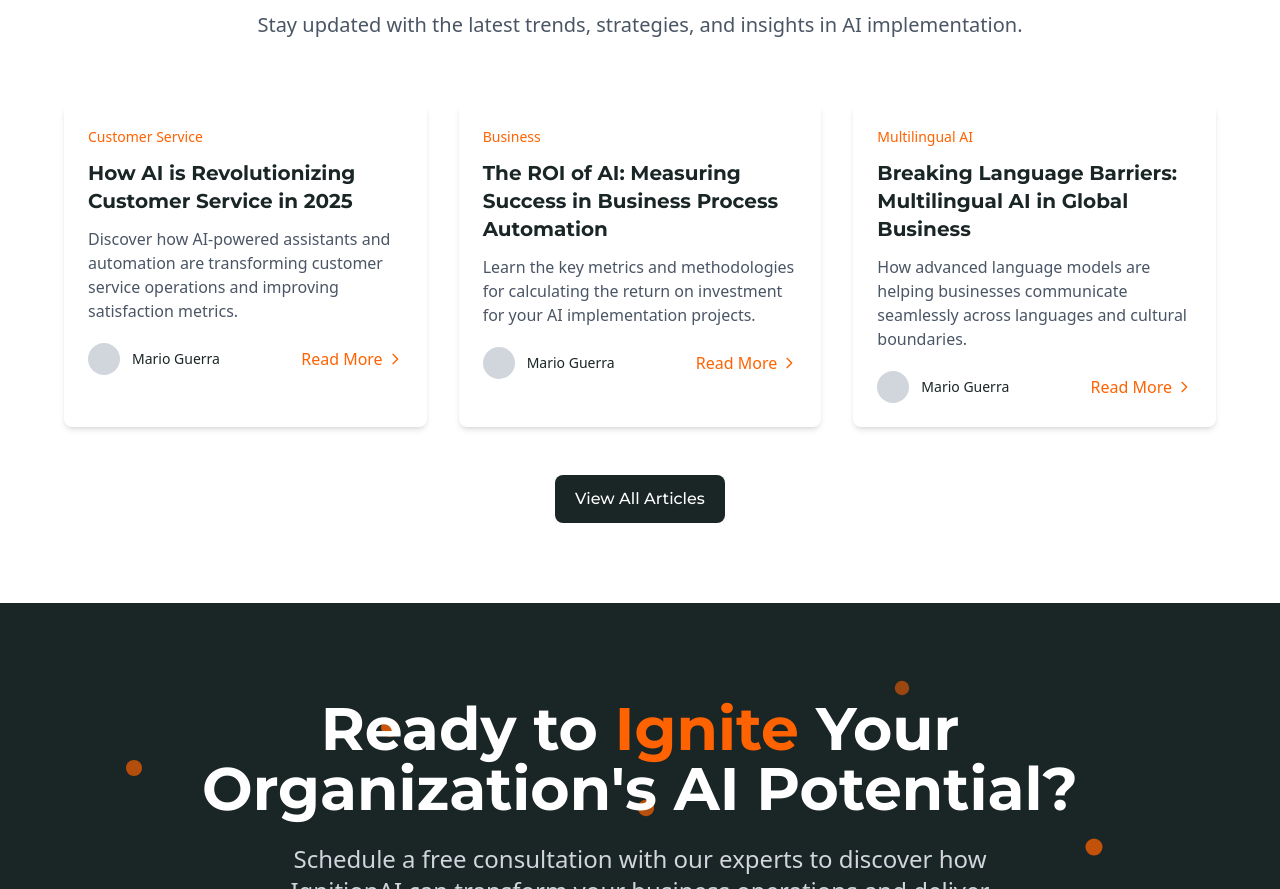
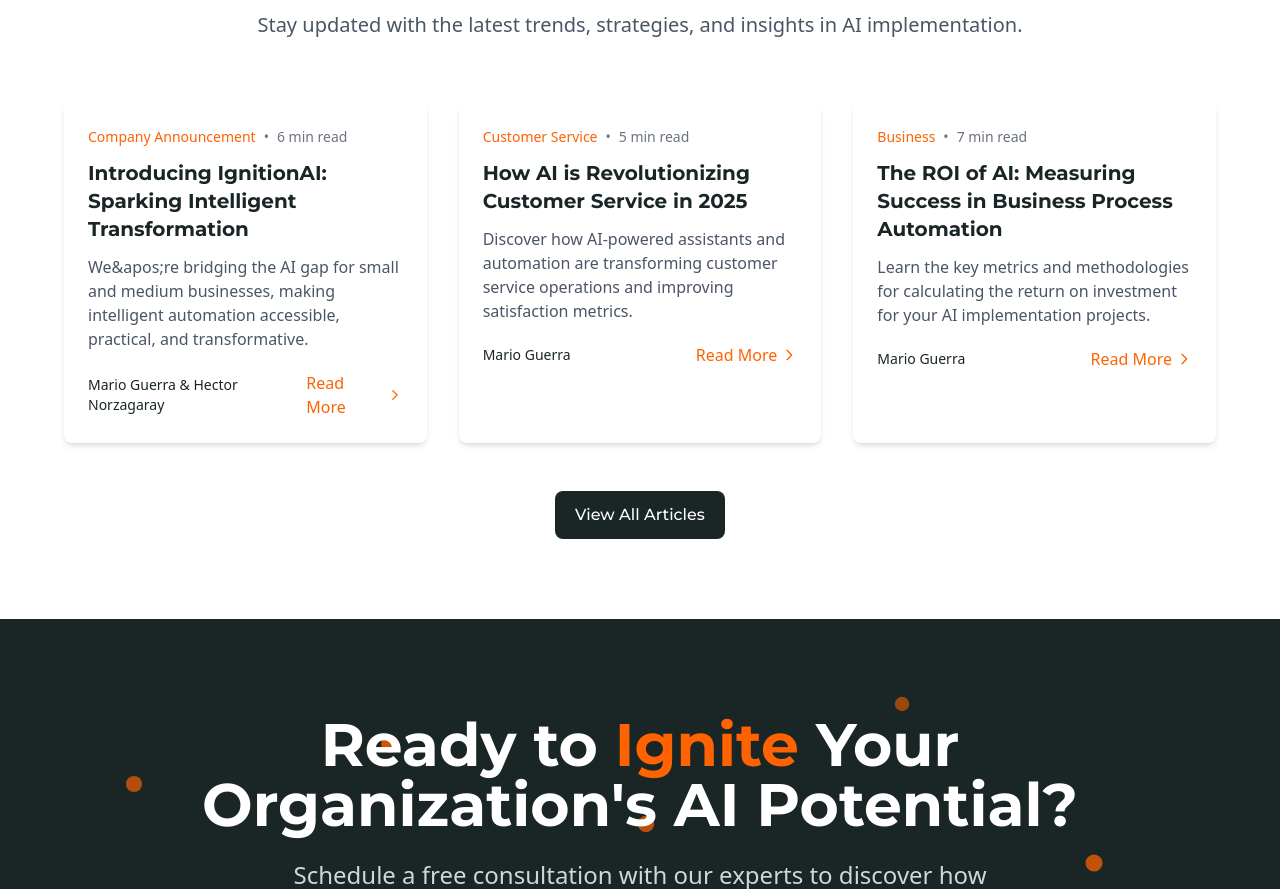
Before and after one commit to mario-guerra/ignitionai.xyz, a Next.js app: page / in a window 1280 px wide. Shown: the part 5505-6394 px from the top of the page. Built offline with nearby package versions, Linux system fonts and the light colour scheme.

Commit message:
automatic blog preview updates

```diff
--- a/src/app/blog/page.tsx
+++ b/src/app/blog/page.tsx
@@ -3,29 +3,9 @@
 import Link from 'next/link';
 import { motion } from 'framer-motion';
 import { useEffect, useState, useCallback } from 'react';
-import { blogPostsMetadata, BlogPostMetadata } from '@/lib/blog/metadata';
+import { BlogPostMetadata } from '@/lib/blog/metadata';
 
-const getAllBlogPosts = (): BlogPostMetadata[] => {
-  const posts = Object.values(blogPostsMetadata);
-  return posts.sort((a, b) => new Date(b.publishDate).getTime() - new Date(a.publishDate).getTime());
-};
-
-const getAllCategories = (): string[] => {
-  const posts = getAllBlogPosts();
-  const categories = ['All', ...new Set(posts.map(post => post.category))];
-  return categories;
-};
-
-const getBlogPostsByCategory = (category: string): BlogPostMetadata[] => {
-  const posts = getAllBlogPosts();
-
-  if (category === 'All') {
-    return posts;
-  }
-
-  return posts.filter(post => post.category === category);
-};
-import { getAllBlogPosts, getAllCategories, getBlogPostsByCategory } from '@/lib/blog/utils';
+import { getAllCategories, getBlogPostsByCategory } from '@/lib/blog/utils';
 const BlogPage = () => {
   const [isMounted, setIsMounted] = useState(false);
   const [selectedCategory, setSelectedCategory] = useState('All');
@@ -141,7 +121,6 @@
 
                   <div className="flex items-center justify-between">
                     <div className="flex items-center">
-                      <div className="w-8 h-8 rounded-full bg-gray-300 mr-3"></div>
                       <span className="text-sm font-medium">{post.author}</span>
                     </div>
 
--- a/src/components/layout/BlogPreviewSection.tsx
+++ b/src/components/layout/BlogPreviewSection.tsx
@@ -2,41 +2,21 @@
 
 import Link from 'next/link';
 import { motion } from 'framer-motion';
+import { useEffect, useState } from 'react';
+import { BlogPostMetadata, blogPostsMetadata } from '@/lib/blog/metadata';
 
 const BlogPreviewSection = () => {
-  // Sample blog posts - these would normally come from a CMS or data source
-  const blogPosts = [
-    {
-      id: 1,
-      title: 'How AI is Revolutionizing Customer Service in 2025',
-      excerpt: 'Discover how AI-powered assistants and automation are transforming customer service operations and improving satisfaction metrics.',
-      image: '/images/blog/customer-service-ai.jpg',
-      publishDate: '2025-07-15', // Internal use only
-      author: 'Mario Guerra',
-      category: 'Customer Service',
-      slug: 'how-ai-is-revolutionizing-customer-service-2025'
-    },
-    {
-      id: 2,
-      title: 'The ROI of AI: Measuring Success in Business Process Automation',
-      excerpt: 'Learn the key metrics and methodologies for calculating the return on investment for your AI implementation projects.',
-      image: '/images/blog/roi-ai-measurement.jpg',
-      publishDate: '2025-06-22', // Internal use only
-      author: 'Mario Guerra',
-      category: 'Business',
-      slug: 'roi-ai-measuring-success-business-process-automation'
-    },
-    {
-      id: 3,
-      title: 'Breaking Language Barriers: Multilingual AI in Global Business',
-      excerpt: 'How advanced language models are helping businesses communicate seamlessly across languages and cultural boundaries.',
-      image: '/images/blog/multilingual-ai.jpg',
-      publishDate: '2025-05-08', // Internal use only
-      author: 'Mario Guerra',
-      category: 'Multilingual AI',
-      slug: 'breaking-language-barriers-multilingual-ai-global-business'
-    }
-  ];
+  const [recentPosts, setRecentPosts] = useState<BlogPostMetadata[]>([]);
+
+  useEffect(() => {
+    // Get all posts and sort by date (newest first), then take first 3
+    const allPosts = Object.values(blogPostsMetadata);
+    const sortedPosts = allPosts.sort((a, b) =>
+      new Date(b.publishDate).getTime() - new Date(a.publishDate).getTime()
+    );
+    const latestThree = sortedPosts.slice(0, 3);
+    setRecentPosts(latestThree);
+  }, []);
 
   return (
     <section className="section bg-white py-20">
@@ -56,7 +36,7 @@
         </div>
 
         <div className="grid grid-cols-1 md:grid-cols-3 gap-8">
-          {blogPosts.map((post, index) => (
+          {recentPosts.map((post, index) => (
             <motion.article
               key={post.id}
               initial={{ opacity: 0, y: 30 }}
@@ -75,6 +55,8 @@
               <div className="p-6">
                 <div className="flex items-center text-sm text-gray-500 mb-3">
                   <span className="text-ignition-orange">{post.category}</span>
+                  <span className="mx-2">•</span>
+                  <span>{post.readTime}</span>
                 </div>
 
                 <h3 className="text-xl font-bold mb-3">
@@ -89,7 +71,6 @@
 
                 <div className="flex items-center justify-between">
                   <div className="flex items-center">
-                    <div className="w-8 h-8 rounded-full bg-gray-300 mr-3"></div>
                     <span className="text-sm font-medium">{post.author}</span>
                   </div>
 
--- a/src/lib/blog/utils.ts
+++ b/src/lib/blog/utils.ts
@@ -1,39 +1,13 @@
-import fs from 'fs';
-import path from 'path';
 import { BlogPostMetadata, blogPostsMetadata } from './metadata';
 
 export function getAllBlogPosts(): BlogPostMetadata[] {
-  try {
-    // Get all blog post directories
-// Blog directory path constant
-const BLOG_DIR = path.join(process.cwd(), 'src/app/blog');
+  // Use the static metadata registry instead of reading the filesystem
+  const posts = Object.values(blogPostsMetadata) as BlogPostMetadata[];
 
-export function getAllBlogPosts(): BlogPostMetadata[] {
-  try {
-    // Get all blog post directories
-    const blogDir = BLOG_DIR;
-    const entries = fs.readdirSync(blogDir, { withFileTypes: true });
+  // Sort by publishDate, newest first
+  posts.sort((a, b) => new Date(b.publishDate).getTime() - new Date(a.publishDate).getTime());
 
-    // Filter for directories that contain page.tsx (actual blog posts)
-    const blogPostDirs = entries
-      .filter(entry => entry.isDirectory())
-      .map(entry => entry.name)
-      .filter(dirName => {
-        const pagePath = path.join(blogDir, dirName, 'page.tsx');
-        return fs.existsSync(pagePath);
-      });
-
-    // Get metadata for each blog post
-    const blogPosts = blogPostDirs
-      .map(slug => blogPostsMetadata[slug])
-      .filter(Boolean) // Remove any undefined entries
-      .sort((a, b) => new Date(b.publishDate).getTime() - new Date(a.publishDate).getTime()); // Sort by date, newest first
-
-    return blogPosts;
-  } catch (error) {
-    console.error('Error reading blog posts:', error);
-    return [];
-  }
+  return posts;
 }
 
 export function getBlogPostBySlug(slug: string): BlogPostMetadata | null {
@@ -42,7 +16,7 @@
 
 export function getAllCategories(): string[] {
   const posts = getAllBlogPosts();
-  const categories = ['All', ...new Set(posts.map(post => post.category))];
+  const categories = ['All', ...Array.from(new Set(posts.map(post => post.category)))];
   return categories;
 }
 
```
